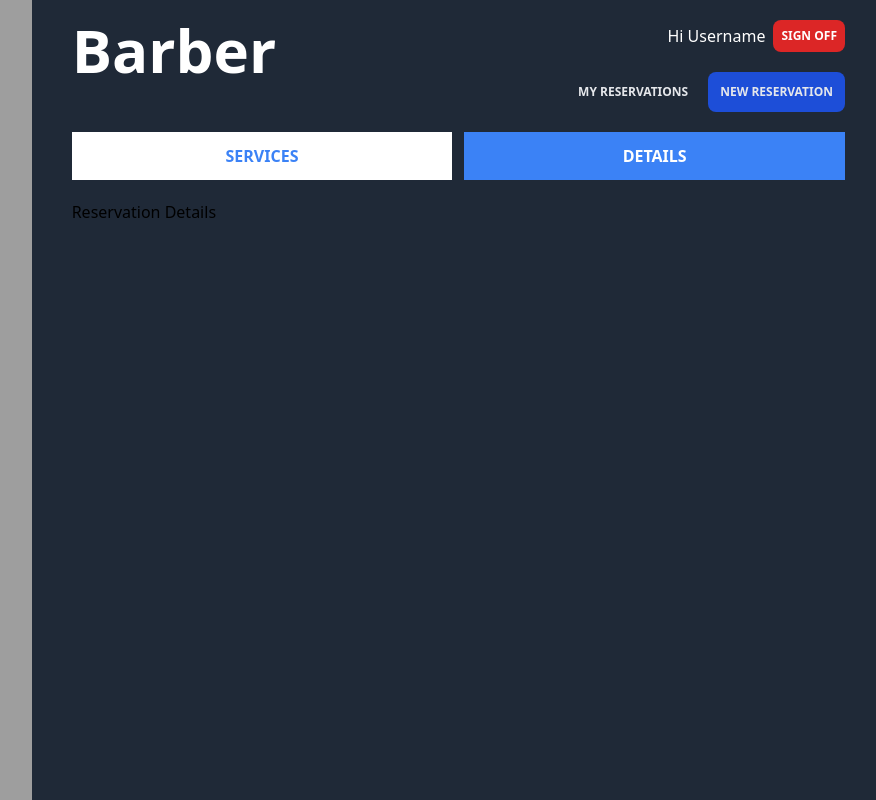
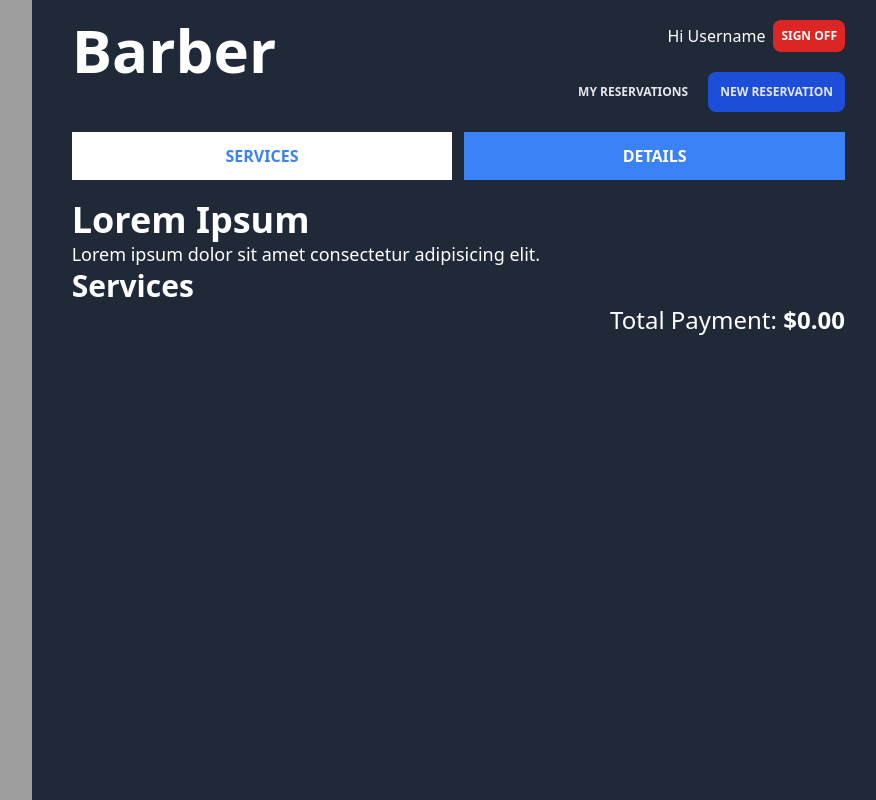
Before and after one commit to ArinSoftware/berber, a Vue app in the folder frontend/: page /reservations/new/details in a window 1280 px wide. Shown: the whole page, without its empty margins (395-1271 px from the left). Built offline with nearby package versions, Linux system fonts and the light colour scheme; grey boxes are pictures that could not be loaded.

Commit message:
show service for reservation

```diff
--- /dev/null
+++ b/frontend/src/components/SelectedService.vue
@@ -0,0 +1,31 @@
+<script setup>
+import { useAppointmentsStore } from '../stores/appointments';
+import { formatCurrency } from '../helpers'
+
+const appointments = useAppointmentsStore()
+
+defineProps({
+  service: {
+    type: Object
+  }
+})
+
+</script>
+
+<template>
+  <div class="border border-gray-600 rounded-lg p-5 flex justify-between items-center">
+    <div>
+      <p class="text-2xl font-extrabold text-white">{{ service.name }}</p>
+      <p class="text-3xl font-black text-blue-500">{{ formatCurrency(service.price) }}</p>
+    </div>
+    <button type="button"
+      class="inline-flex items-center rounded-md bg-red-600 text-white text-sm px-3 py-2 font-semibold shadow-sm ring-1 ring-inset ring-red-300 hover:bg-red-700"
+      @click="appointments.onServiceSelected(service)">
+      Delete
+    </button>
+  </div>
+</template>
+
+
+
+<style lang="scss" scoped></style>
--- a/frontend/src/stores/appointments.js
+++ b/frontend/src/stores/appointments.js
@@ -5,7 +5,6 @@
   const services = ref([]);
 
   function onServiceSelected(service) {
-    console.log('onServiceSelected');
     if (
       services.value.some(
         (selectedService) => selectedService._id === service._id
@@ -27,8 +26,14 @@
     return (id) => services.value.some((service) => service._id === id);
   });
 
+  const totalAmount = computed(() => {
+    return services.value.reduce((total, service) => total + service.price, 0);
+  });
+
   return {
+    services,
     onServiceSelected,
     isServiceSelected,
+    totalAmount,
   };
 });
--- a/frontend/src/views/reservations/NewReservationLayout.vue
+++ b/frontend/src/views/reservations/NewReservationLayout.vue
@@ -18,5 +18,7 @@
     </RouterLink>
   </nav>
 
-  <RouterView />
+  <div class="space-y-5">
+    <RouterView />
+  </div>
 </template>
--- a/frontend/src/views/reservations/ReservationView.vue
+++ b/frontend/src/views/reservations/ReservationView.vue
@@ -1,9 +1,25 @@
 <script setup>
+import SelectedService from '../../components/SelectedService.vue';
+import { formatCurrency } from '../../helpers';
+import { useAppointmentsStore } from "../../stores/appointments";
+
+const appointments = useAppointmentsStore();
 
 </script>
 
 <template>
   <div>
-    <h1>Reservation Details</h1>
+    <h2 class="text-4xl font-extrabold text-white">Lorem Ipsum</h2>
+    <p class="text-white text-lg">Lorem ipsum dolor sit amet consectetur adipisicing elit.</p>
+
+    <h3 class="text-3xl font-extrabold text-white">Services</h3>
+
+    <div class="grid gap-5">
+      <SelectedService v-for="service in appointments.services" :key="service._id" :service="service" />
+      <p class="text-right text-white text-2xl">Total Payment:
+        <span class="font-black">{{ formatCurrency(appointments.totalAmount) }}</span>
+      </p>
+    </div>
+
   </div>
 </template>
```
